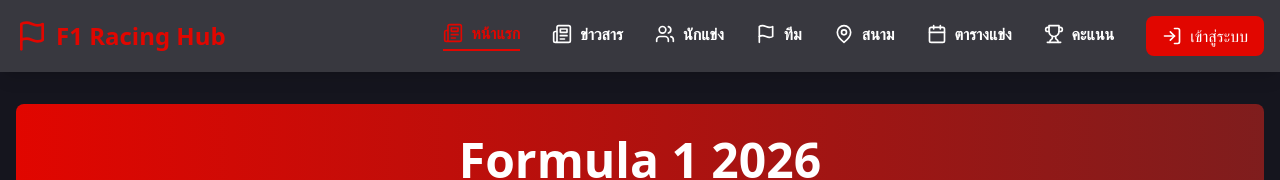
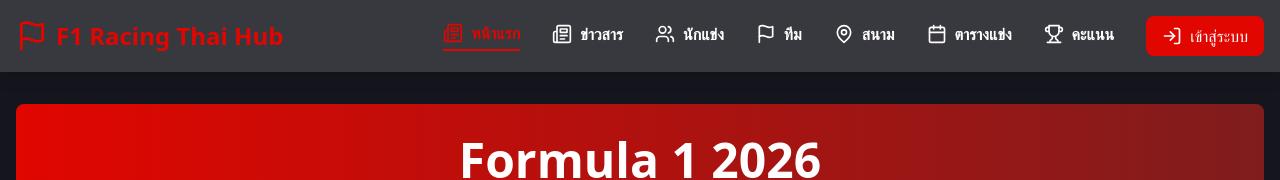
Before and after one commit to DreaMxickZ/F1-Racing-Thai-Hub-, a React (Vite) app: page / in a window 1280 px wide. Shown: the top 180 px of the page. Built offline with nearby package versions, Linux system fonts and the light colour scheme; no server answers; the database is empty.

Commit message:
Edit Navbar

```diff
--- a/src/components/Navbar.jsx
+++ b/src/components/Navbar.jsx
@@ -23,7 +23,7 @@ const Navbar = () => {
           {/* Logo */}
           <Link to="/" className="flex items-center space-x-2">
             <Flag className="text-f1-red w-8 h-8" />
-            <span className="text-2xl font-bold text-f1-red">F1 Racing Hub</span>
+            <span className="text-2xl font-bold text-f1-red">F1 Racing Thai Hub</span>
           </Link>
 
           {/* Navigation Links */}
```
